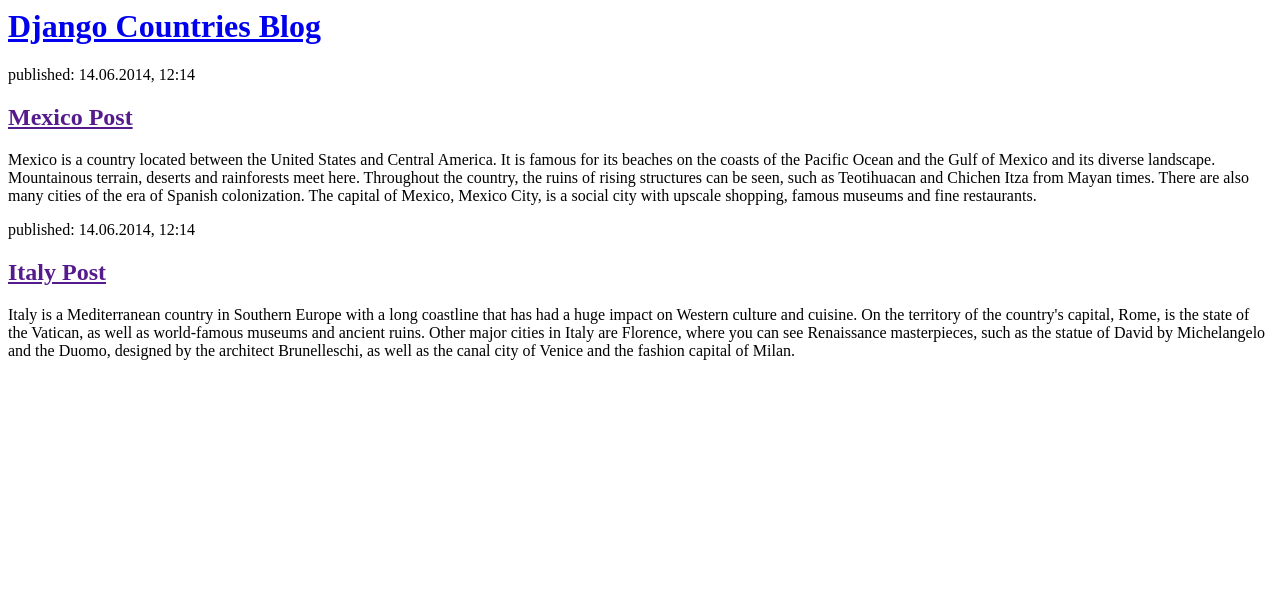
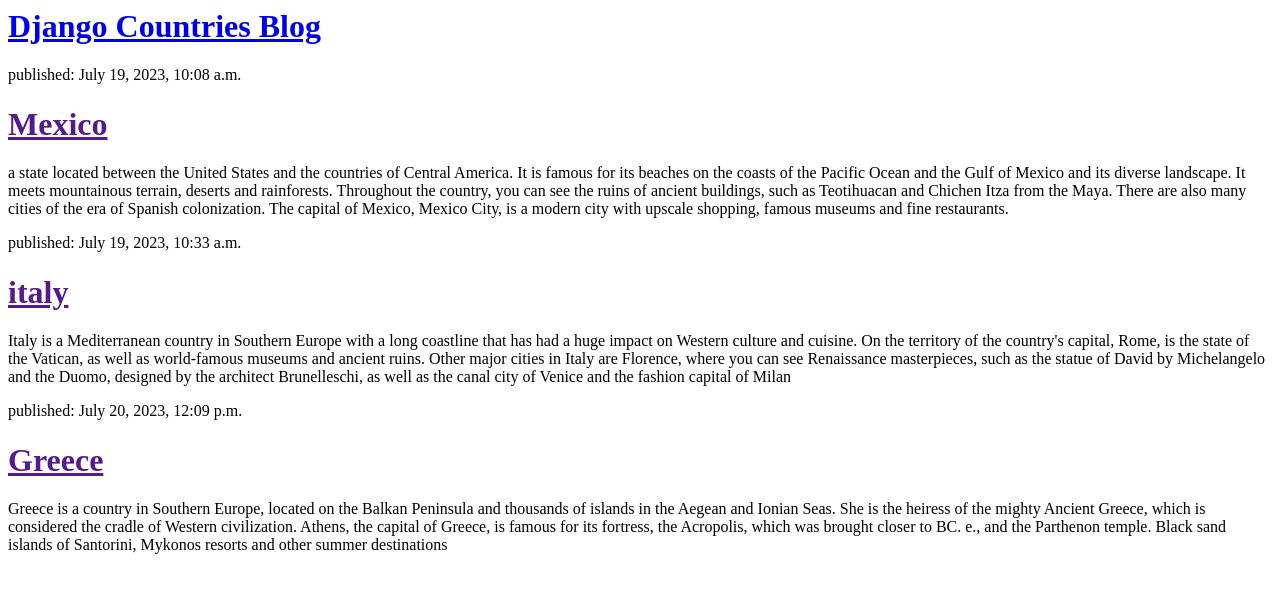
Before and after one commit to haissee/my-first-blog, a Django app: page / in a window 1280 px wide. Shown: the top 593 px of the page. Run offline with Django 4.2, Linux system fonts and the light colour scheme; data comes from the database, SQL or seed files in the repository; both versions use the stored data as it was after the commit.

Commit message:
Modified templates to display posts from database.

```diff
--- a/blog/templates/blog/django_countries.html
+++ b/blog/templates/blog/django_countries.html
@@ -1,22 +1,14 @@
 <html>
-    <head>
-        <title>Django Countries blog</title>
-    </head>
-    <body>
+    </body>
+    <div>
+        <h1><a href="/">Django Countries Blog</a></h1>
+    </div>
+
+    {% for post in posts %}
         <div>
-            <h1><a href="/">Django Countries Blog</a></h1>
+            <p>published: {{ post.published_date }}</p>
+            <h1><a href="">{{ post.title }}</a></h1>
+            <p>{{ post.text|linebreaksbr }}</p>
         </div>
-
-        <div>
-            <p>published: 14.06.2014, 12:14</p>
-            <h2><a href="">Mexico Post</a></h2>
-            <p>Mexico is a country located between the United States and Central America. It is famous for its beaches on the coasts of the Pacific Ocean and the Gulf of Mexico and its diverse landscape. Mountainous terrain, deserts and rainforests meet here. Throughout the country, the ruins of rising structures can be seen, such as Teotihuacan and Chichen Itza from Mayan times. There are also many cities of the era of Spanish colonization. The capital of Mexico, Mexico City, is a social city with upscale shopping, famous museums and fine restaurants.</p>
-        </div>
-
-        <div>
-            <p>published: 14.06.2014, 12:14</p>
-            <h2><a href="">Italy Post</a></h2>
-            <p>Italy is a Mediterranean country in Southern Europe with a long coastline that has had a huge impact on Western culture and cuisine. On the territory of the country's capital, Rome, is the state of the Vatican, as well as world-famous museums and ancient ruins. Other major cities in Italy are Florence, where you can see Renaissance masterpieces, such as the statue of David by Michelangelo and the Duomo, designed by the architect Brunelleschi, as well as the canal city of Venice and the fashion capital of Milan.</p>
-        </div>
-    </body>
+    {% endfor %}
 </html
--- a/blog/views.py
+++ b/blog/views.py
@@ -1,5 +1,8 @@
 from django.shortcuts import render
+from django.utils import timezone
+from .models import Post
 
-# Create your views here.
+
 def django_countries(request):
-    return render(request, 'blog/django_countries.html', {})
+    posts = Post.objects.filter(published_date__lte=timezone.now()).order_by('published_date')
+    return render(request, 'blog/django_countries.html', {'posts': posts})
```
Also changed, not shown: db.sqlite3.
